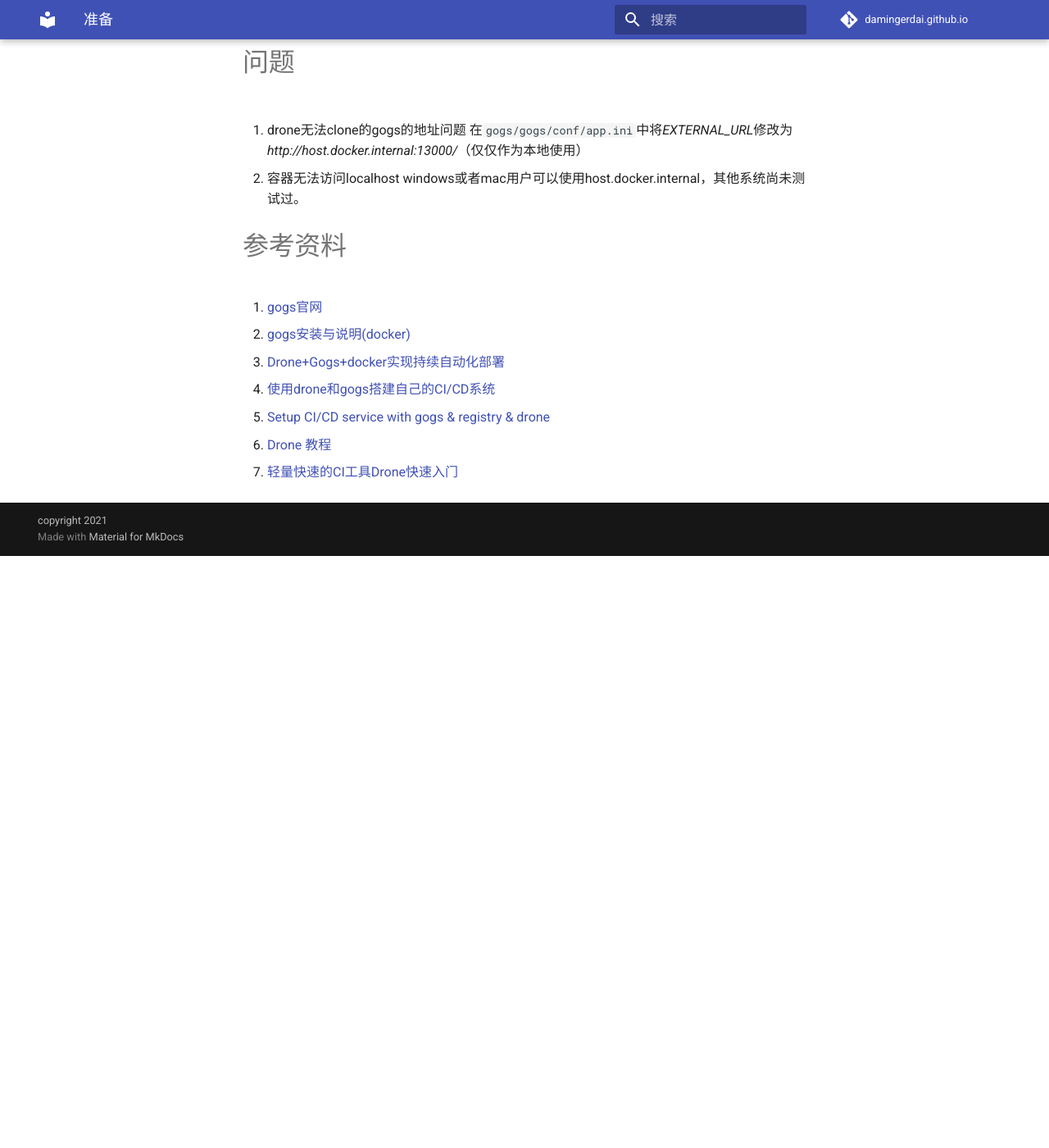
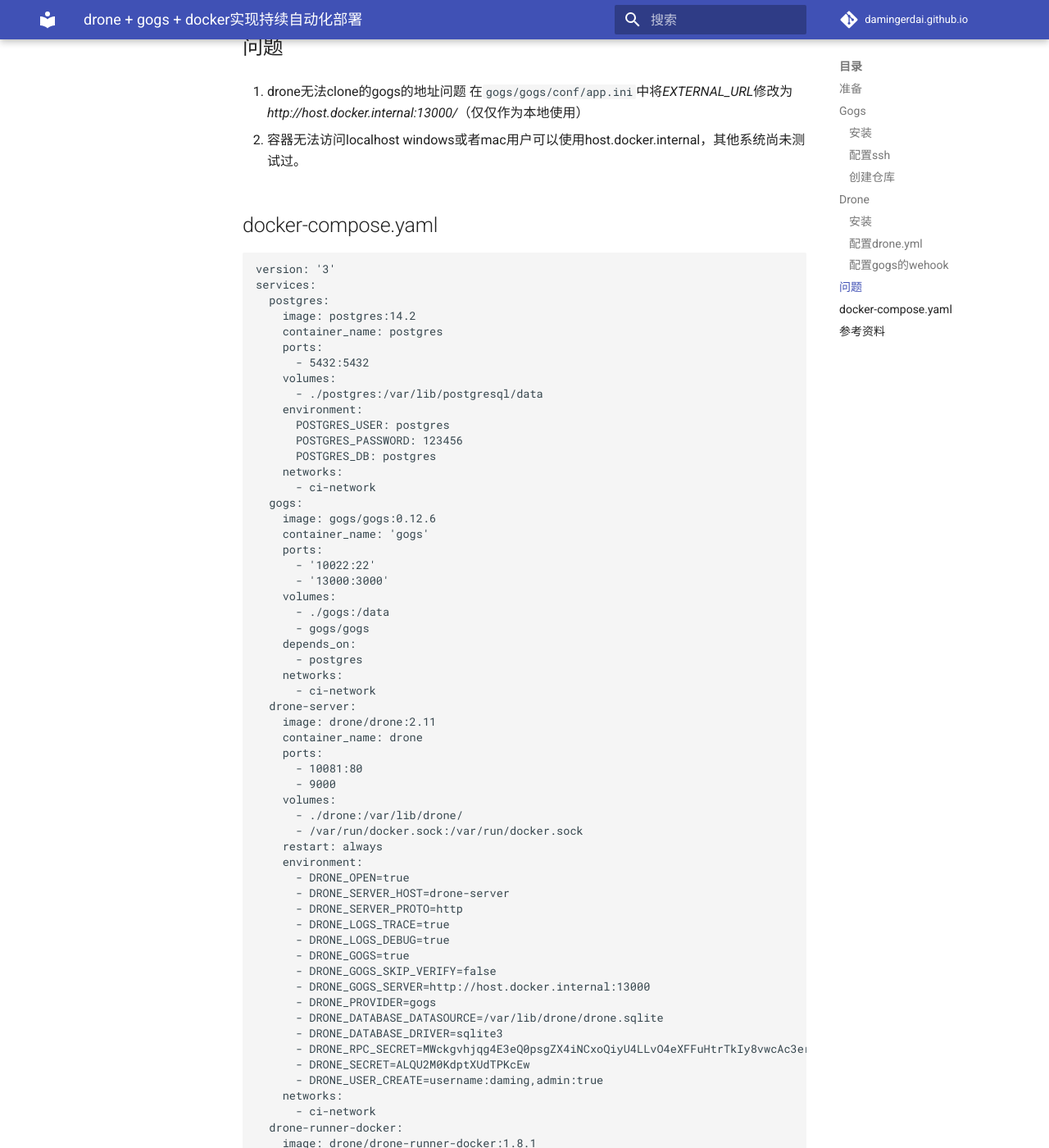
Before and after one commit to damingerdai/damingerdai.github.io, an MkDocs documentation site: the page built from docs/software/install/drone-gogs-docker-devops.md, in a window 1280 px wide and 1400 px high, scrolled down 13882 px. Shown: the whole window at 82% size. Built offline with MkDocs 1.6.1 and Material for MkDocs 9.7.7, drawn with Linux system fonts in a browser that asks for light colours; comment, search, counter and statistics services are not loaded; before the commit the page ends 14560 px from its top, so only the background shows below that; some of the changed text lies outside the part shown.

Commit message:
fix: 修复格式

````diff
--- a/docs/software/install/drone-gogs-docker-devops.md
+++ b/docs/software/install/drone-gogs-docker-devops.md
@@ -1,4 +1,5 @@
-# 准备
+# drone + gogs + docker实现持续自动化部署
+## 准备
 
 我们使用docker-compose来安装gogs和drone。
 
@@ -35,11 +36,11 @@ docker network create ci-network (仅第一次运行)
 docker-compose up postgres
 ```
 
-# Gogs
+## Gogs
 
 `Gogs`是一款极易搭建的自助 Git 服务, 使用go开发，可以很方便的在任何go支持的平台上部署
 
-## 安装
+### 安装
 
 在docker-compose.yaml上添加gogs
 
@@ -89,7 +90,7 @@ docker-compose up gogs
 
 最后我们可以点击安装按钮了，浏览器将会跳转到`http://host.docker.internal:3000`, 但是我们其实不能访问这个链接，不过不用担心，可以使用[http://127.0.0.1:13000](http://127.0.0.1:13000)
 
-## 配置ssh
+### 配置ssh
 
 在[http://127.0.0.1:13000/user/settings/ssh](http://127.0.0.1:13000/user/settings/ssh)页面上设置你的SSH 密钥：
 
@@ -97,7 +98,7 @@ docker-compose up gogs
 ![gogs的SSH密钥配置](https://raw.githubusercontent.com/damingerdai/damingerdai.github.io/master/assets/software/gogs-web-ui-ssh-settings-result.png)
 
 
-## 创建仓库
+### 创建仓库
 
 ![gogs的创建仓库](https://raw.githubusercontent.com/damingerdai/damingerdai.github.io/master/assets/software/gogs-web-ui-create-new-repo-1.png)
 ![gogs的创建仓库](https://raw.githubusercontent.com/damingerdai/damingerdai.github.io/master/assets/software/gogs-web-ui-create-new-repo-2.png)
@@ -122,11 +123,11 @@ git clone ssh://git@localhost:10022/daming/hoteler-web.git
 ![gogs的hoteler-web仓库](https://raw.githubusercontent.com/damingerdai/damingerdai.github.io/master/assets/software/gogs-web-ui-hoteler-web-clone-termial.png)
 
 
-# Drone
+## Drone
 
 `Drone`是一个持续集成和持续交付的平台，可以与Docker完美集成。相对于`Jenkins`来说更加轻量，可以配合轻量的Gogs来实现持续集成
 
-## 安装
+### 安装
 
 ```yaml
   drone-server:
@@ -202,7 +203,7 @@ drone没有自己的账号信息, 直接使用gogs的账号信息就好了
 
 ![drone的hoteler-web](https://raw.githubusercontent.com/damingerdai/damingerdai.github.io/master/assets/software/drone-ui-hoteler-web-active-repository-trusted.png)
 
-## 配置drone.yml
+### 配置drone.yml
 
 ```yml
 kind: pipeline
@@ -220,7 +221,7 @@ trigger:
 
 并提交到gogs仓库里。
 
-## 配置gogs的wehook
+### 配置gogs的wehook
 
 在浏览器中进入[http://127.0.0.1:13000/daming/hoteler-web/settings/hooks/1](http://127.0.0.1:13000/daming/hoteler-web/settings/hooks/1)
 
@@ -237,7 +238,7 @@ trigger:
 > 第一次ci/cd可能是网络问题，导致开启`node:16`镜像太慢了，上面的截图其实是第二次的结果
 
 
-# 问题
+## 问题
 
 1. drone无法clone的gogs的地址问题
 在`gogs/gogs/conf/app.ini`中将*EXTERNAL_URL*修改为*http://host.docker.internal:13000/*（仅仅作为本地使用）
@@ -245,7 +246,92 @@ trigger:
 2. 容器无法访问localhost
 windows或者mac用户可以使用host.docker.internal，其他系统尚未测试过。
 
-# 参考资料
+## docker-compose.yaml
+
+```yaml
+version: '3'
+services:
+  postgres:
+    image: postgres:14.2
+    container_name: postgres
+    ports:
+      - 5432:5432
+    volumes:
+      - ./postgres:/var/lib/postgresql/data
+    environment:
+      POSTGRES_USER: postgres
+      POSTGRES_PASSWORD: 123456
+      POSTGRES_DB: postgres
+    networks:
+      - ci-network
+  gogs:
+    image: gogs/gogs:0.12.6
+    container_name: 'gogs'
+    ports:
+      - '10022:22'
+      - '13000:3000'
+    volumes:
+      - ./gogs:/data
+      - gogs/gogs
+    depends_on:
+      - postgres
+    networks:
+      - ci-network
+  drone-server:
+    image: drone/drone:2.11
+    container_name: drone
+    ports:
+      - 10081:80
+      - 9000
+    volumes:
+      - ./drone:/var/lib/drone/
+      - /var/run/docker.sock:/var/run/docker.sock
+    restart: always
+    environment:
+      - DRONE_OPEN=true
+      - DRONE_SERVER_HOST=drone-server
+      - DRONE_SERVER_PROTO=http
+      - DRONE_LOGS_TRACE=true
+      - DRONE_LOGS_DEBUG=true
+      - DRONE_GOGS=true
+      - DRONE_GOGS_SKIP_VERIFY=false
+      - DRONE_GOGS_SERVER=http://host.docker.internal:13000
+      - DRONE_PROVIDER=gogs
+      - DRONE_DATABASE_DATASOURCE=/var/lib/drone/drone.sqlite
+      - DRONE_DATABASE_DRIVER=sqlite3
+      - DRONE_RPC_SECRET=MWckgvhjqg4E3eQ0psgZX4iNCxoQiyU4LLvO4eXFFuHtrTkIy8vwcAc3erB5f9reM
+      - DRONE_SECRET=ALQU2M0KdptXUdTPKcEw
+      - DRONE_USER_CREATE=username:daming,admin:true
+    networks:
+      - ci-network
+  drone-runner-docker:
+    image: drone/drone-runner-docker:1.8.1
+    depends_on:
+      - drone-server
+    volumes:
+      - /var/run/docker.sock:/var/run/docker.sock
+      - ./pipe/docker_engine://./pipe/docker_engine
+    restart: always
+    ports:
+      - 13001:3000
+    environment:
+      - DRONE_RPC_HOST=drone-server
+      - DRONE_RPC_PROTO=http
+      - DRONE_RPC_SECRET=MWckgvhjqg4E3eQ0psgZX4iNCxoQiyU4LLvO4eXFFuHtrTkIy8vwcAc3erB5f9reM
+      - DRONE_LOGS_TRACE=true
+      - DRONE_LOGS_DEBUG=true
+      - DRONE_RUNNER_CAPCAITY=2
+      - DRONE_RUNNER_NAME=docker-runner
+      - DRONE_SECRET=ALQU2M0KdptXUdTPKcEw
+    networks:
+      - ci-network
+
+networks:
+  ci-network:
+    external: true
+```
+
+## 参考资料
 
 1. [gogs官网](https://gogs.io)
 2. [gogs安装与说明(docker)](https://www.cnblogs.com/shanfeng1000/p/14622319.html)
````
